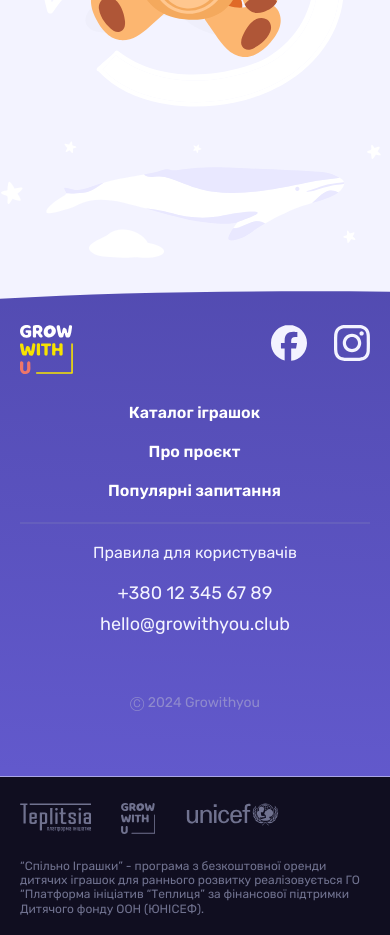
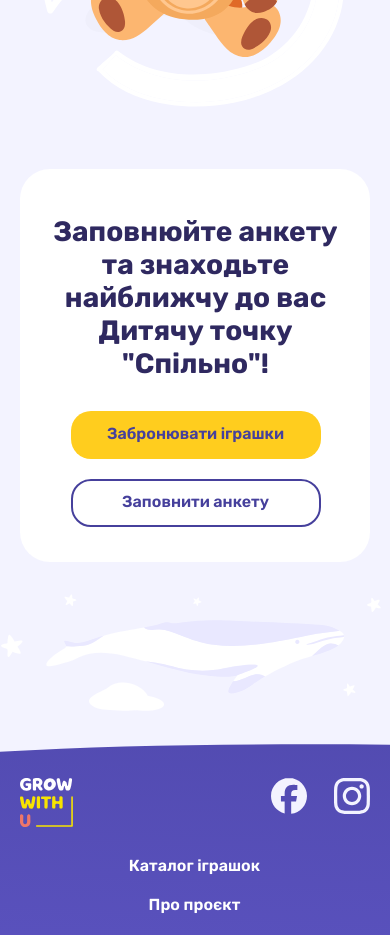
Before and after one commit to Vi7ality/igrashki, a React (Vite) app: page /about in a window 390 px wide. Shown: the part 2060-2995 px from the top of the page. Built offline with nearby package versions, Linux system fonts and the light colour scheme.

Commit message:
Join us section mobile styled added

```diff
--- a/src/pages/AboutUs/components/JoinUsSection/JoinUsSection.styled.ts
+++ b/src/pages/AboutUs/components/JoinUsSection/JoinUsSection.styled.ts
@@ -1,5 +1,6 @@
 import styled from "styled-components";
 import Container from "../../../../shared/Container";
+import { NavLinkTrsp } from "../../../../shared/NavigateLinks/NavigateLinks.styled";
 
 export const SectionStyled = styled.section`
 padding-top: 30px;
@@ -17,12 +18,10 @@ border-radius: 30px;
     padding: 61px 45px;
     position: relative;
 
-    &::before {
+    /* &::before {
       content: "";
       width: 1226px;
       height: 373px;
-      /* background-image: url(${bgTbImg}); */
-      /* background-size: 1226px 373px; */
       position: absolute;
       z-index: -1;
 
@@ -31,16 +30,32 @@ border-radius: 30px;
       @media ${(props) => props.theme.device.desktop} {
         width: 1750px;
         height: 370px;
-        /* background-image: url(${bgDeskImg}); */
-        /* background-size: 1750px 370px; */
+
 
         top: 44px;
         left: -235px;
       }
-    }
+    } */
 }
 `
 
 export const JoinTitle = styled.h2`
+text-align: center;
 font-size: 28px;
+
+margin-bottom: 30px;
 `
+
+export const LinkList = styled.ul`
+display: flex;
+justify-content: center;
+align-items: center;
+gap: 20px;
+@media ${props => props.theme.device.mobile} {
+    flex-direction: column;
+}
+`
+export const TrspLinkStyled = styled(NavLinkTrsp)`
+color: ${props => props.theme.colors.baseBlue};
+border-color: ${props => props.theme.colors.baseBlue};
+`
--- a/src/pages/AboutUs/components/JoinUsSection/index.tsx
+++ b/src/pages/AboutUs/components/JoinUsSection/index.tsx
@@ -1,10 +1,14 @@
-import { ContentContainer, JoinTitle, SectionStyled } from "./JoinUsSection.styled";
+import { NavLinkAccent } from "../../../../shared/NavigateLinks/NavigateLinks.styled";
+import { ContentContainer, JoinTitle, LinkList, SectionStyled, TrspLinkStyled } from "./JoinUsSection.styled";
 
 const JoinUsSection = () => {
     return (
         <SectionStyled>
             <ContentContainer>
-                <JoinTitle></JoinTitle>
+                <JoinTitle>Заповнюйте анкету та знаходьте найближчу до вас Дитячу точку "Спільно"!</JoinTitle>
+                <LinkList>
+                <li><NavLinkAccent to={'/'}>Забронювати іграшки</NavLinkAccent></li>
+                <li><TrspLinkStyled to={'/'}>Заповнити анкету</TrspLinkStyled></li></LinkList>
             </ContentContainer>
         </SectionStyled>
     )
--- a/src/pages/AboutUs/index.tsx
+++ b/src/pages/AboutUs/index.tsx
@@ -22,6 +22,7 @@
 // import fb from "../../assets/fb.png"
 import AboutSection from './components/AboutSection';
 import HeroSection from './components/HeroSection';
+import JoinUsSection from './components/JoinUsSection';
 import Mission from './components/Mission';
 
 const AboutUs = () => {
@@ -29,7 +30,8 @@ const AboutUs = () => {
         <>
             <HeroSection />
             <AboutSection />
-            <Mission/>
+            <Mission />
+            <JoinUsSection/>
         </>
 
 
--- a/src/shared/NavigateLinks/NavigateLinks.styled.ts
+++ b/src/shared/NavigateLinks/NavigateLinks.styled.ts
@@ -11,18 +11,17 @@ color: ${(props) => props.theme.colors.white};
 border-radius: 20px;
 font-size: 16px;
 font-weight: 600;
-min-width: 250px;
+width: 250px;
 height: 48px;
 
 @media ${(props) => props.theme.device.tablet} {
     border-radius: 30px;
     font-size: 20px;
-    min-width: 250px;
     height: 70px;
 }
 
 @media ${(props) => props.theme.device.desktop} {
-    min-width: 280px;
+    width: 280px;
     font-size: 20px;
 }
 `
@@ -33,11 +32,11 @@ color: ${(props) => props.theme.colors.baseBlue};
 border: none;
 
 @media ${props => props.theme.device.tablet} {
-    min-width: 241px;
+    width: 241px;
 }
 
 @media ${props => props.theme.device.desktop} {
-    min-width: 280px;
+    width: 280px;
 }
 
 `
```
